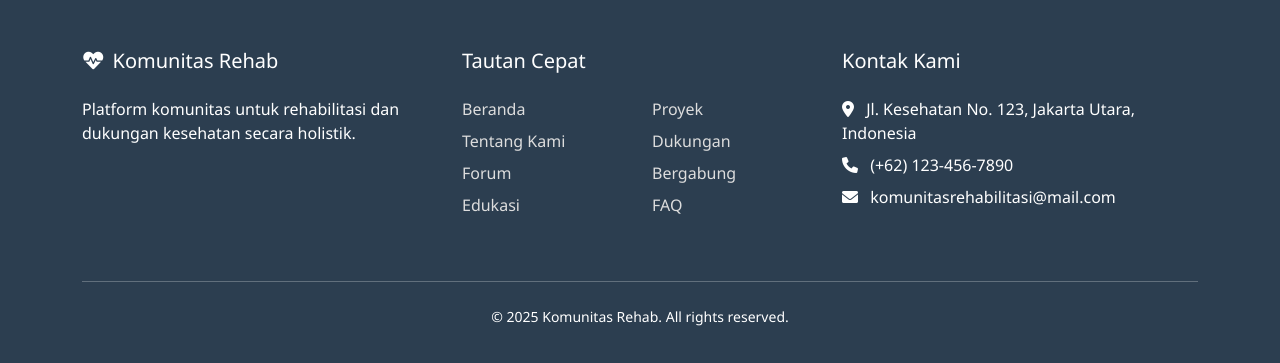
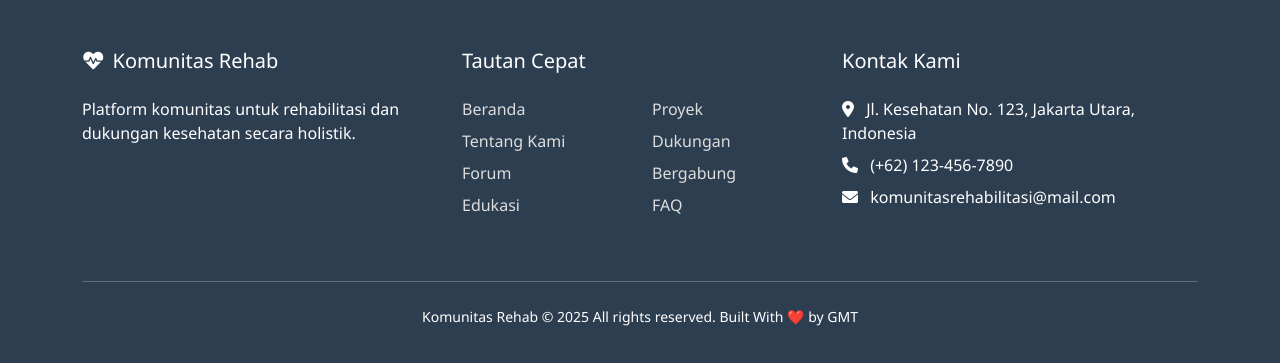
Before and after one commit to prayogoedwin/komunitas-rehab, a Laravel app: page /member/register in a window 1280 px wide. Shown: the part 860-1223 px from the top of the page. Run offline with Laravel 12, Linux system fonts and the light colour scheme; data comes from the database, SQL or seed files in the repository; parts of the project's set-up code (start-up, migrations or seed data) failed here and were passed over; some libraries are stand-ins or nearby versions.

Commit message:
[FEAT] credit footer - komunitasrehab-I1DYNH

```diff
--- a/resources/views/publik/includes/footer.blade.php
+++ b/resources/views/publik/includes/footer.blade.php
@@ -57,7 +57,8 @@
             <hr class="mt-4 mb-4" />
             <div class="text-center">
                 <p class="small">
-                    &copy; <span id="year"></span> Komunitas Rehab. All rights reserved.
+                    Komunitas Rehab &copy; <span id="year"></span> All rights reserved. Built With ❤️ by
+                    GMT
                 </p>
             </div>
         </div>
```
